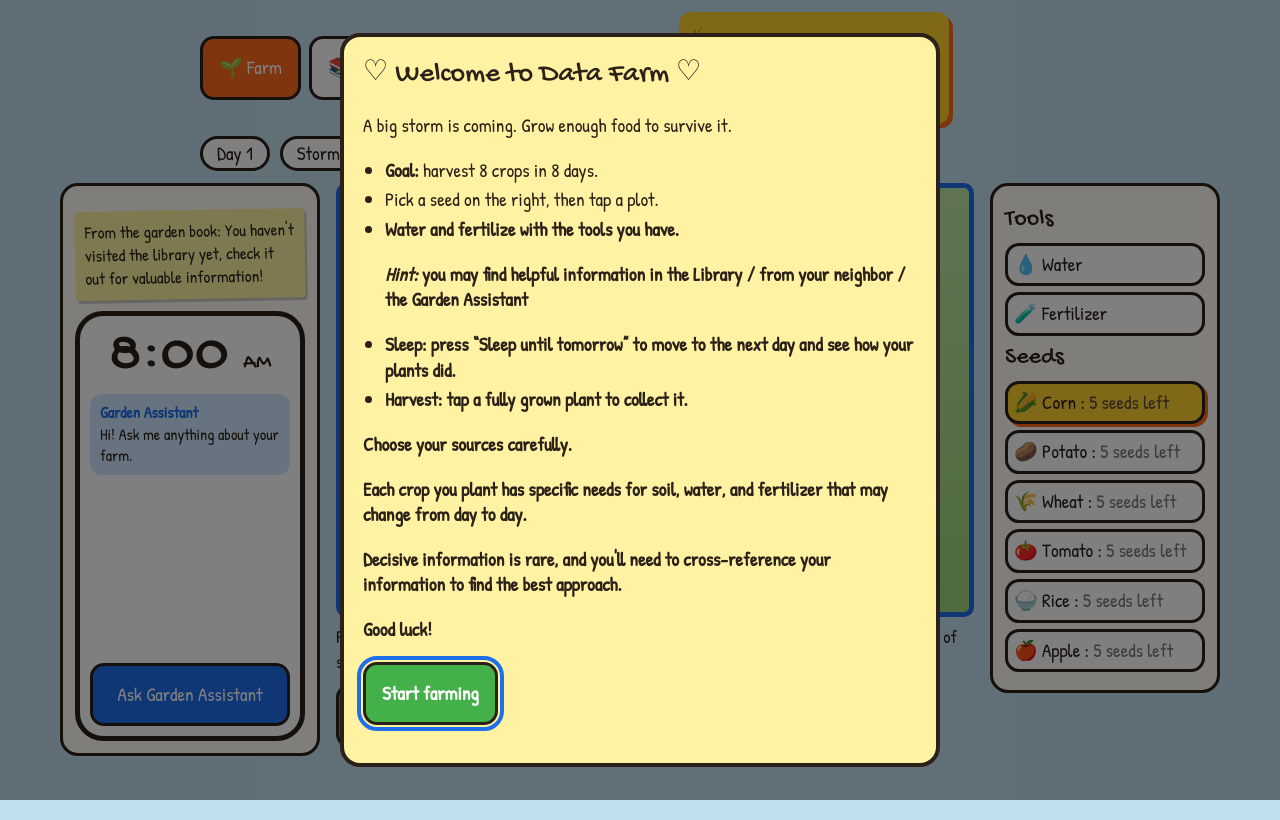
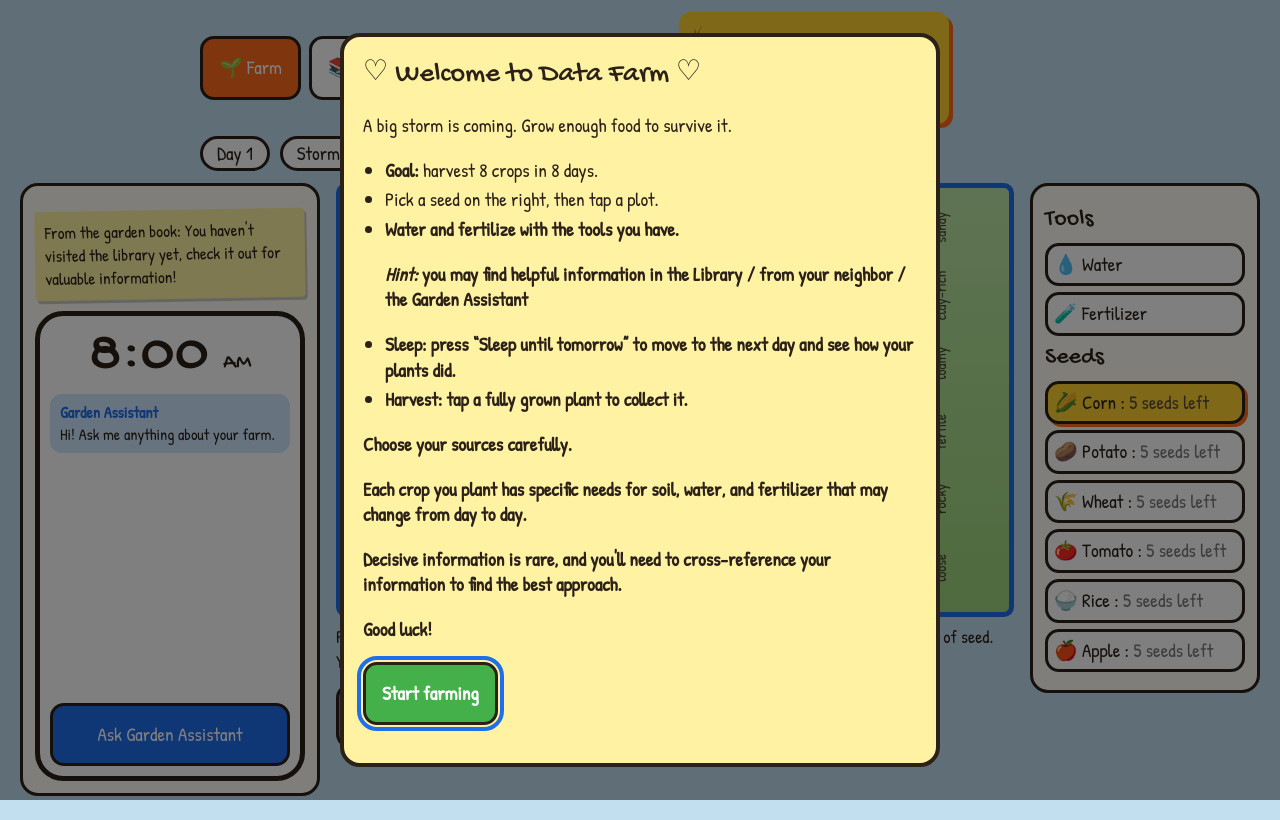
Before and after one commit to mar3ang/data-farm, a plain HTML site: page index.html in a window 1280 px wide. Drawn offline with Linux system fonts and the light colour scheme.

Commit message:
finished graphical changes to phone and note interface on left side of screen

```diff
--- a/style.css
+++ b/style.css
@@ -2,6 +2,12 @@
   font-family: "One Two Trees";
   src: url("fonts/one-two-trees.ttf") format("truetype");
   font-display: swap;
+}
+@font-face {
+    font-family: "Wood Bonnet";
+    src: url("fonts/WoodBonnet-AntiqueNo7.ttf") format("truetype");
+    font-display: swap;
+
 }
 :root{--bg:#c2dfef;
     --paper:#fffdf5;
@@ -57,7 +63,7 @@ header{
     align-items:center;
     gap:12px;
     justify-content:space-between;
-    padding:12px 200px;
+    padding:12px 200px
 }
 
 h1{
@@ -99,17 +105,17 @@ button:focus-visible{
 }
 main{
     padding:0 20px 24px;
-    max-width:1200px;margin:auto
+    max-width:1300px;margin:auto
 }
 .scene{display:none}
 .scene.on{display:block}
 
 .farm{
     display:grid;
-    grid-template-columns:260px 1fr 230px;
+    grid-template-columns:300px 1fr 230px;
     gap:16px;
     align-items:start}
-@media(max-width:860px){
+@media(max-width:500px){
     .farm{grid-template-columns:1fr}
     .phoneCol{order:2}
 }
@@ -147,7 +153,7 @@ main{
     background:var(--card);
     display:flex;
     flex-direction:column;
-    height:430px
+    height:470px
 }
 .clock{
     font-family:"Gochi Hand",cursive;
```
Also changed, not shown: 1 other file.
